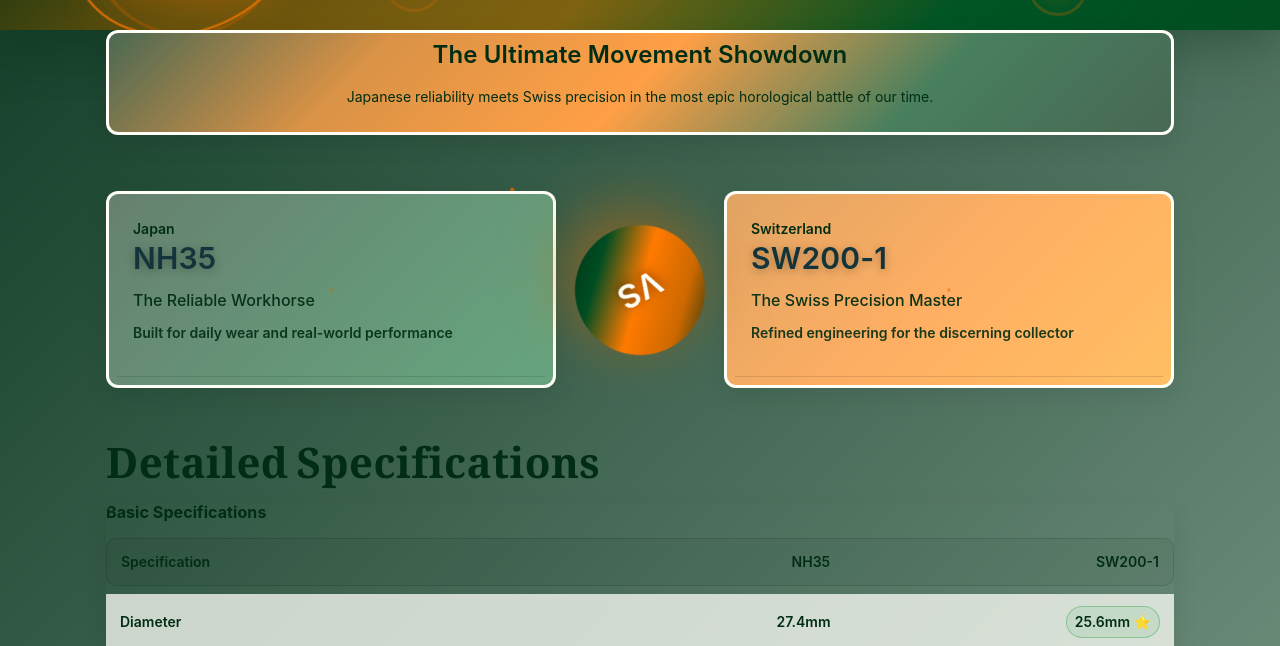
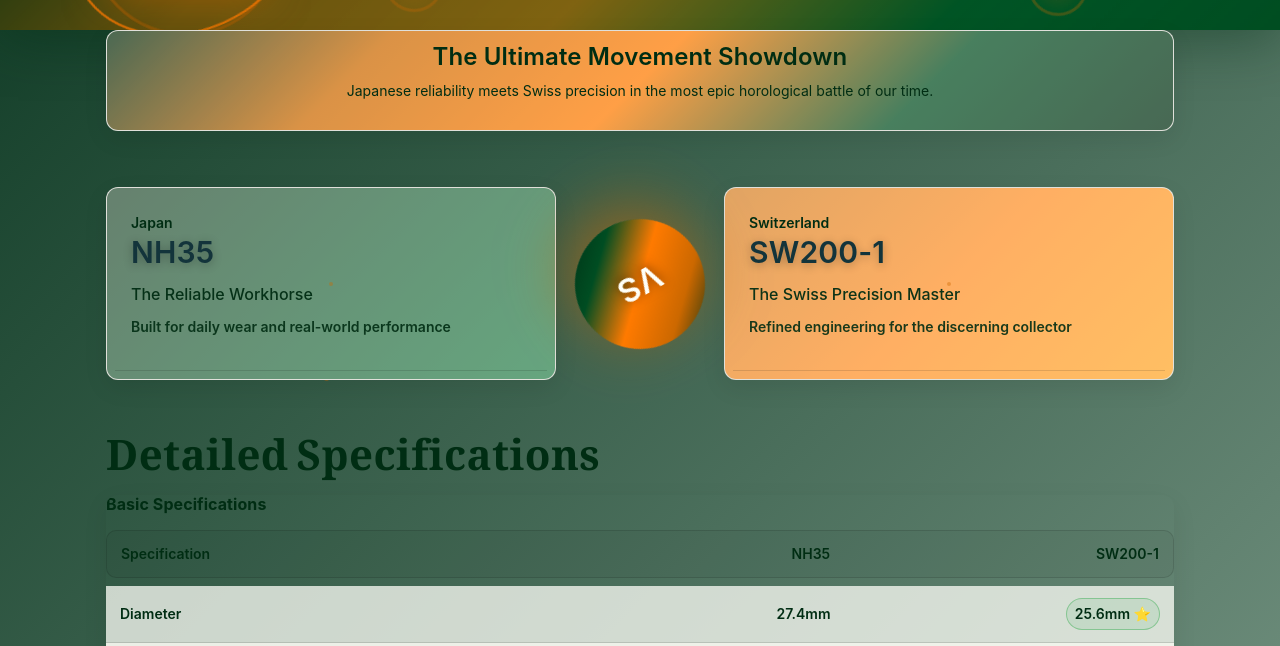
Before and after one commit to mreatwell/mr-eatwell-corrected-guide, a plain HTML site: page index.html in a window 1280 px wide. In both pictures the pointer is over the element 640 px from the left and 236 px from the top of the page. Shown: the part 154-800 px from the top of the page. Drawn offline with nearby package versions, Linux system fonts and the light colour scheme; a web font is replaced by a local one.

Commit message:
style(cards): add subtle border + hover lift; tighten header band spacing

```diff
--- a/overrides.css
+++ b/overrides.css
@@ -71,7 +71,20 @@ li { margin: 4px 0; }
   background: var(--me-surface) !important;
   border-radius: var(--me-radius) !important;
   box-shadow: var(--me-shadow) !important;
+  border: 1px solid var(--border) !important; /* subtle lift */
 }
+.battle-card:hover,
+.movement-card:hover,
+.summary-card:hover {
+  transform: translateY(-2px);
+  box-shadow: 0 12px 28px rgba(0,0,0,0.12);
+  transition: transform .15s ease, box-shadow .15s ease;
+}
+
+/* Header band fine-tune */
+.battle-intro .battle-card { padding: 12px 16px; }
+.battle-intro .battle-title { margin-bottom: 8px; }
+
 
 /* Headers/hero panels */
 .header .container > *,
```
